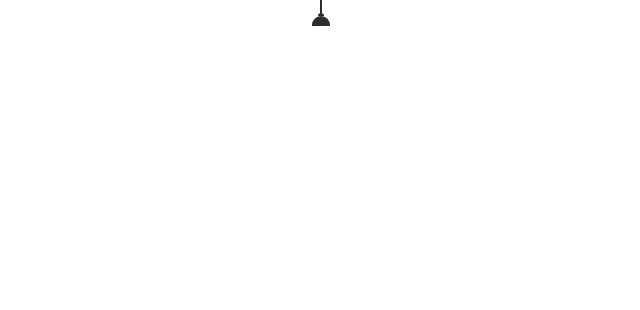
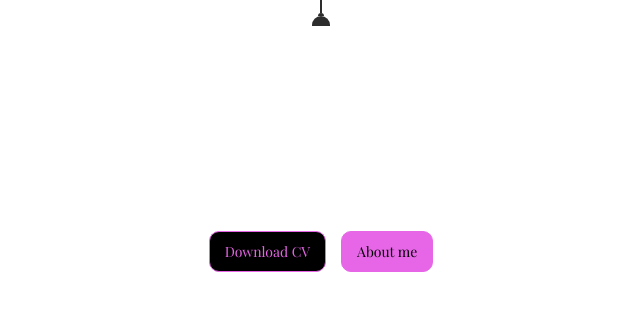
Before and after one commit to amz2694/portfoilo, a Vue app in the folder front/: page / in a window 1280 px wide. Shown: the top 310 px of the page, without its empty margins (319-959 px from the left). Built offline with nearby package versions, Linux system fonts and the light colour scheme.

Commit message:
intro part

```diff
--- a/front/src/App.vue
+++ b/front/src/App.vue
@@ -7,6 +7,15 @@
       <div class="lamp-item lamp-light"></div>
     </div>
   </header>
+  <div class="intro">
+    <p>Hello, I'm</p>
+    <p class="name">Ali Mirei</p>
+    <p>MEVN Stack Developer</p>
+    <div class="buttons">
+      <button class="dnld">Download CV</button>
+      <button class="abtbtn">About me</button>
+    </div>
+  </div>
 </template>
 
 <script>
--- a/front/src/style/main.css
+++ b/front/src/style/main.css
@@ -1,6 +1,15 @@
+@font-face {
+    font-family: fair;
+    src: url(../assets/fonts/PlayfairDisplay-VariableFont_wght.ttf);
+  }
+  * {
+    font-family: fair;
+  }
+
 body {
     margin: 0;
     padding: 0;
+    transition: all 1s ease-out;
 }
 
 header {
@@ -49,8 +58,49 @@ header {
     position: absolute;
     top: 26.25px;
     clip-path: polygon(40% 0,60% 0,80% 100%, 20% 100%);
+    transition: all 1s ease-out;
 }
 
 .dark {
     background: #000000;
 }
+
+.intro {
+    display: flex;
+    flex-direction: column;
+    justify-content: flex-start;
+    align-items: center;
+    margin-top: 7%;
+}
+
+.intro p {
+    color: #FFFFFF;
+    margin: 4px;
+}
+
+.name {
+    font-weight: bold;
+    font-size: 26px;
+}
+
+.buttons button {
+    margin-top: 40px;
+    padding: 10px 15px;
+    border: 1px solid rgb(231, 102, 231);
+    background-color: #000000;
+    color: rgb(231, 102, 231);
+    transition: all 200ms;
+    font-size: 14px;
+    border-radius: 10px;
+}
+
+.abtbtn {
+    margin-left: 15px;
+    background-color: rgb(231, 102, 231) !important;
+    color: #000000 !important;
+}
+
+.dnld:hover {
+    background-color: rgb(231, 102, 231) !important;
+    color: #000000 !important;
+}
```
Also changed, not shown: front/src/assets/fonts/PlayfairDisplay-Italic-VariableFont_wght.ttf (added), front/src/assets/fonts/PlayfairDisplay-VariableFont_wght.ttf (added).
